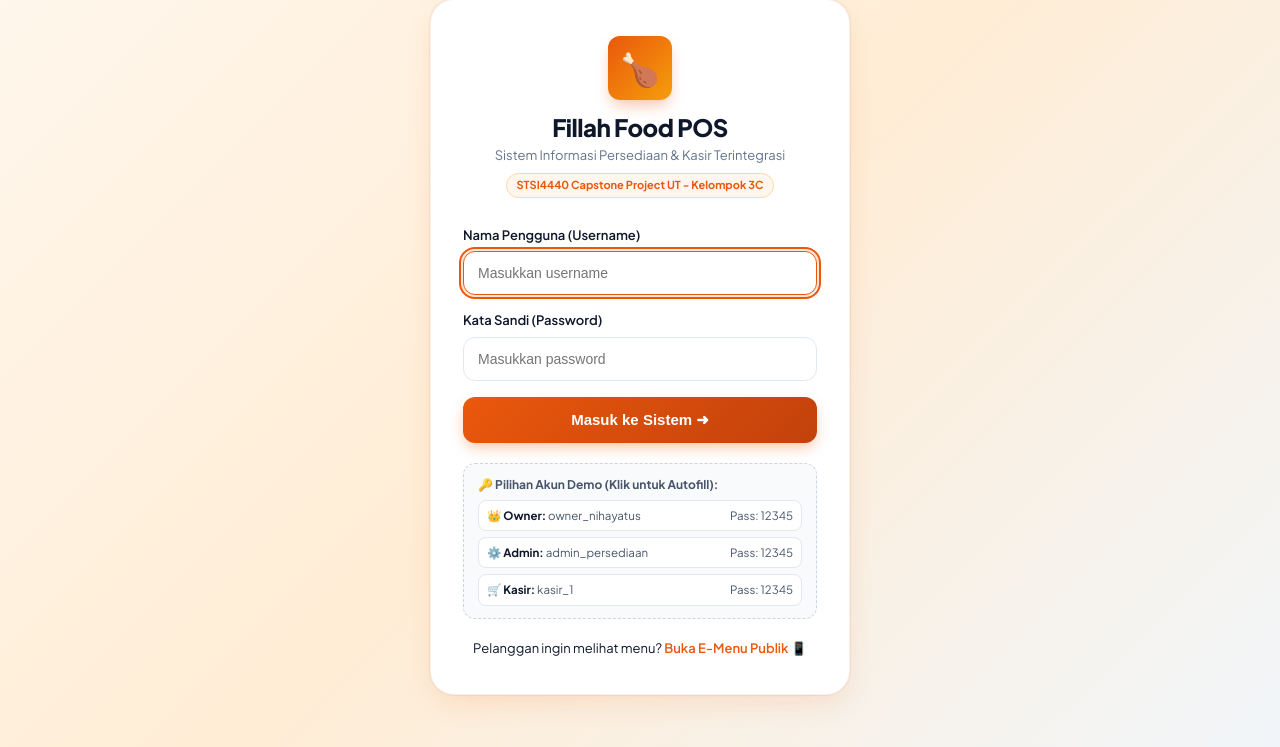
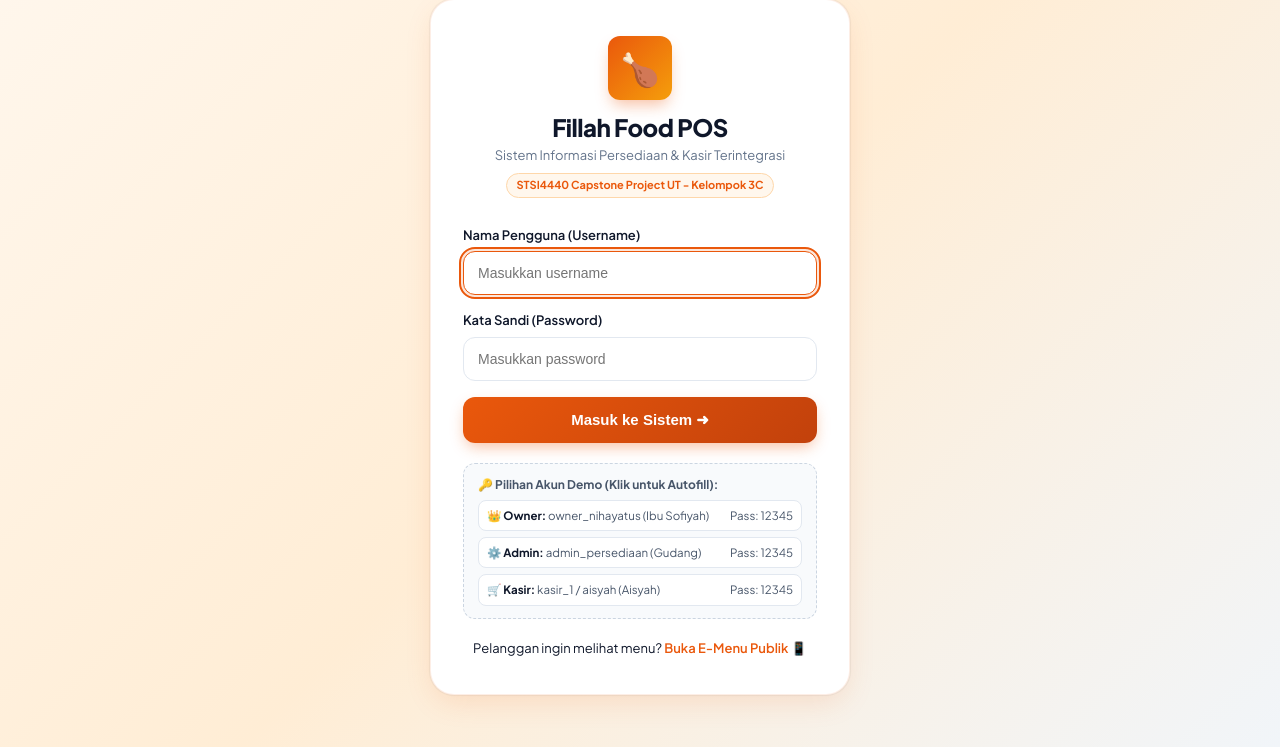
Before and after one commit to aguscodemaster/fillah-food-pos, a PHP site: the page made by index.php in a window 1280 px wide. Shown: the part 53-800 px from the top of the page. Run offline with PHP 8.4, Linux system fonts and the light colour scheme.

Commit message:
fix(auth): tambahkan alias login aisyah dan perbarui panduan akun multi-role

```diff
--- a/index.php
+++ b/index.php
@@ -19,9 +19,11 @@ if (isset($_POST['login'])) {
     $username = trim($_POST['username']);
     $password = trim($_POST['password']);
 
-    // Alias legacy jika username admin_nihayatus tersimpan di autofill browser
+    // Alias kemudahan jika mengetik nama anggota tim
     if ($username === 'admin_nihayatus') {
         $username = 'owner_nihayatus';
+    } elseif (in_array(strtolower($username), ['aisyah', 'aisya', 'aisyah_marta'])) {
+        $username = 'kasir_1';
     }
 
     // Menggunakan Prepared Statement untuk keamanan dari SQL Injection
@@ -304,15 +306,15 @@ if (isset($_POST['login'])) {
         <div class="demo-box">
             <div style="font-weight: 700; margin-bottom: 4px;">🔑 Pilihan Akun Demo (Klik untuk Autofill):</div>
             <div class="demo-row" onclick="fillLogin('owner_nihayatus', '12345')">
-                <span>👑 <strong>Owner:</strong> owner_nihayatus</span>
+                <span>👑 <strong>Owner:</strong> owner_nihayatus (Ibu Sofiyah)</span>
                 <span>Pass: 12345</span>
             </div>
             <div class="demo-row" onclick="fillLogin('admin_persediaan', '12345')">
-                <span>⚙️ <strong>Admin:</strong> admin_persediaan</span>
+                <span>⚙️ <strong>Admin:</strong> admin_persediaan (Gudang)</span>
                 <span>Pass: 12345</span>
             </div>
             <div class="demo-row" onclick="fillLogin('kasir_1', '12345')">
-                <span>🛒 <strong>Kasir:</strong> kasir_1</span>
+                <span>🛒 <strong>Kasir:</strong> kasir_1 / aisyah (Aisyah)</span>
                 <span>Pass: 12345</span>
             </div>
         </div>
```
Also changed, not shown: README.md.
